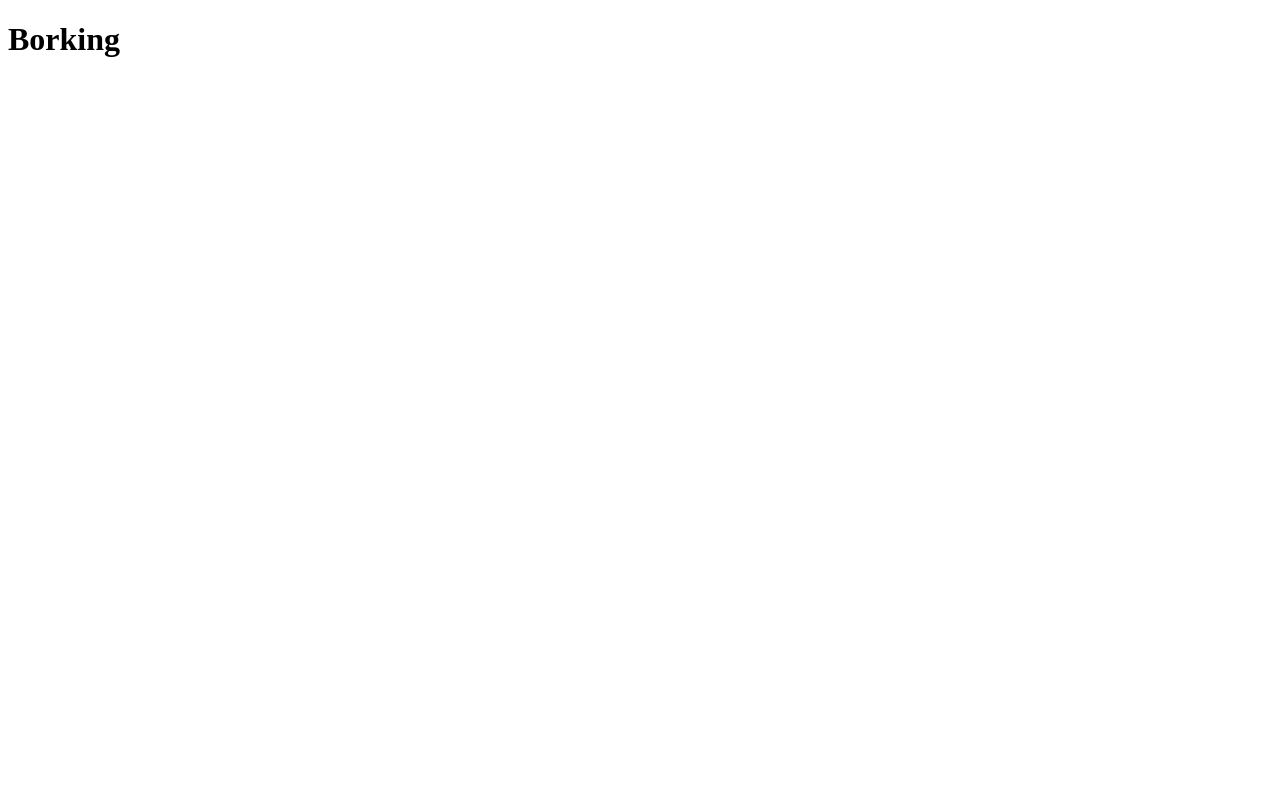
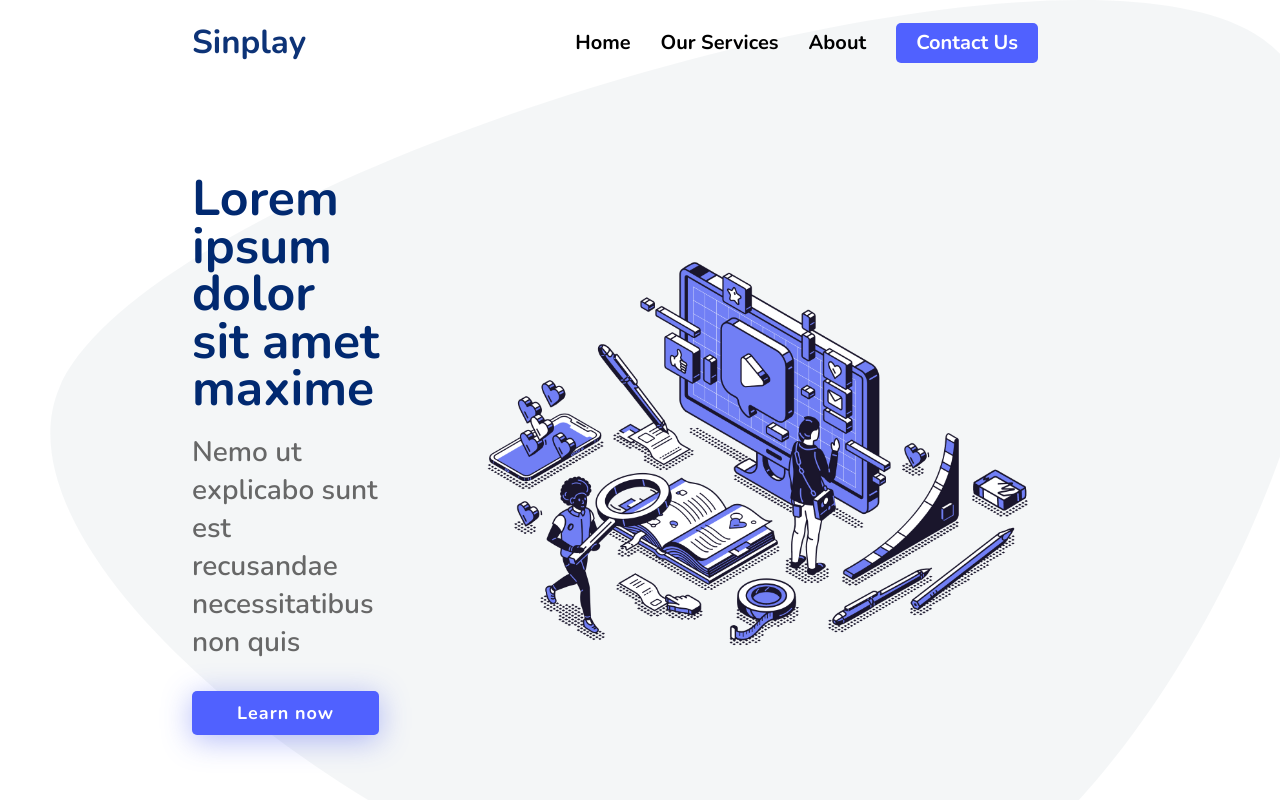
Before and after one commit to Aiyaz17/sinTech, a React (Create React App) app: page / in a window 1280 px wide. Shown: the top 800 px of the page. Built offline with nearby package versions, Linux system fonts and the light colour scheme.

Commit message:
navbar and hero

```diff
--- a/src/components/App.jsx
+++ b/src/components/App.jsx
@@ -1,7 +1,13 @@
+import React from "react";
+import Navbar from "./Navbar";
+import Hero from "./Hero";
+import Footer from "./Footer";
 function App() {
   return (
     <div className="App">
-      <h1>Borking</h1>
+      <Navbar />
+      <Hero />
+      <Footer />
     </div>
   );
 }
--- /dev/null
+++ b/src/components/Footer.jsx
@@ -0,0 +1,12 @@
+import React from "react";
+
+function Footer() {
+  return (
+    <div className="footer-container">
+      <div className="footer">
+        <p> © Copyright sinplay. All Rights Reserved</p>
+      </div>
+    </div>
+  );
+}
+export default Footer;
--- /dev/null
+++ b/src/components/Hero.jsx
@@ -0,0 +1,22 @@
+import React from "react";
+import heroImage from "../Images/hero-img-min.png";
+function Hero() {
+  return (
+    <div className="hero">
+      <div className="inner-hero">
+        <div className="text">
+          <div className="text-container">
+            <h1 className="title">Lorem ipsum dolor sit amet maxime</h1>
+            <h3 className="subtitle">
+              Nemo ut explicabo sunt est recusandae necessitatibus non quis
+            </h3>
+            <p className="hero-button">Learn now</p>
+          </div>
+        </div>
+        <img className="hero-img" src={heroImage} alt="hero-img" />
+      </div>
+    </div>
+  );
+}
+
+export default Hero;
--- /dev/null
+++ b/src/components/Navbar.jsx
@@ -0,0 +1,35 @@
+import React from "react";
+
+function Header() {
+  function scrolled(e) {
+    if (window.scrollY >= 50) {
+      if (!document.querySelector("body").classList.contains("scrolled"))
+        document.querySelector("body").classList.add("scrolled");
+    }
+    if (window.scrollY < 60) {
+      if (document.querySelector("body").classList.contains("scrolled"))
+        document.querySelector("body").classList.remove("scrolled");
+    }
+  }
+  window.addEventListener("scroll", scrolled);
+  return (
+    <div className="nav-bar">
+      <div className="nav-bar-innercontainer">
+        <p
+          className="nav-logo"
+          onClick={() => window.scrollTo({ top: 0, behavior: "smooth" })}
+        >
+          Sinplay
+        </p>
+        <ul className="options">
+          <li className="option">Home</li>
+          <li className="option">Our Services</li>
+          <li className="option">About</li>
+          <li className="contact-button">Contact Us</li>
+        </ul>
+      </div>
+    </div>
+  );
+}
+
+export default Header;
--- a/src/index.css
+++ b/src/index.css
@@ -1,4 +1,148 @@
+@import url("https://fonts.googleapis.com/css2?family=Nunito:wght@600;700&display=swap");
 * {
   margin: 0;
   padding: 0;
+  font-family: "Nunito", sans-serif;
 }
+:root {
+  --primary: #012970;
+  --secondary: #5061ff;
+  --font2: #444444;
+}
+body {
+  background: url("./Images/bg.svg") repeat-y;
+  background-size: contain;
+  background-position: 50px 0;
+}
+/* font-family: 'Nunito', sans-serif; */
+
+/* NAVBAR */
+.nav-bar {
+  padding: 20px 0;
+  /* border-bottom: 1px solid rgb(228, 228, 228); */
+  box-shadow: none;
+  position: sticky;
+  top: 0;
+  z-index: 3;
+  width: 100%;
+  background-color: transparent;
+  transition: all 0.5s;
+}
+.nav-bar-innercontainer {
+  display: flex;
+  width: 70%;
+  margin: auto;
+  font-family: "Nunito", sans-serif;
+  font-weight: 700;
+}
+.nav-logo {
+  display: flex;
+  font-size: 33px;
+  font-family: "Nunito", sans-serif;
+  align-items: center;
+  cursor: pointer;
+  opacity: 0.95;
+  transition: all 0.5s;
+  color: var(--primary);
+}
+.nav-bar-innercontainer ul {
+  list-style: none;
+  display: flex;
+  align-items: center;
+  margin: 0 50px 0 auto;
+  font-size: 20px;
+}
+
+.nav-bar-innercontainer li {
+  margin-left: 30px;
+  cursor: pointer;
+  transition: all 0.3s;
+}
+.nav-bar-innercontainer .option:hover {
+  color: var(--secondary);
+}
+
+.contact-button {
+  background-color: var(--secondary);
+  padding: 10px 20px;
+  line-height: 100%;
+  color: white;
+  border-radius: 5px;
+}
+
+.scrolled .nav-bar {
+  background-color: white;
+  box-shadow: 0px 2px 20px rgb(1 41 112 / 10%);
+  padding: 10px 0;
+}
+
+/* HERO */
+.hero {
+  min-height: 100vh;
+  font-family: "Nunito", sans-serif;
+}
+
+.hero .inner-hero {
+  display: flex;
+  width: 70%;
+
+  height: 500px;
+  box-sizing: border-box;
+  /* padding-left: 300px; */
+  /* padding-right: 300px; */
+  margin: 120px auto 0;
+}
+.hero .text {
+  display: flex;
+  flex-direction: column;
+  justify-content: center;
+  /* max-width: 50%; */
+}
+.hero .text-container {
+  max-width: 80%;
+}
+.hero .title {
+  font-size: 50px;
+  line-height: 95%;
+  color: var(--primary);
+}
+.hero .subtitle {
+  font-size: 28px;
+  color: var(--font2);
+  font-weight: normal;
+  margin: 20px 0 30px 0;
+  opacity: 0.8;
+}
+.hero img {
+}
+.hero-button {
+  background-color: #5061ff;
+  padding: 22px 45px;
+  width: fit-content;
+  color: rgb(255, 255, 255);
+  font-size: 18px;
+  border-radius: 5px;
+  letter-spacing: 1px;
+  font-weight: bolder;
+  box-shadow: 0px 5px 30px rgb(65 84 241 / 40%);
+  line-height: 0;
+  cursor: pointer;
+}
+
+/* Footer */
+.footer-container {
+  width: 100%;
+  border-top: 1px solid rgb(235, 235, 235);
+  background-color: white;
+  height: 60px;
+}
+.footer {
+  width: 70%;
+  margin: 0 auto;
+  text-align: center;
+  padding: 20px 0;
+}
+.footer p {
+  color: var(--font2);
+  opacity: 0.9;
+}
--- a/src/index.js
+++ b/src/index.js
@@ -1,5 +1,6 @@
 import React from "react";
 import ReactDOM from "react-dom";
 import App from "./components/App";
+import "./index.css";
 
 ReactDOM.render(<App />, document.getElementById("root"));
```
Also changed, not shown: src/Images/bg.svg (added), src/Images/hero-img-min.png (added).
